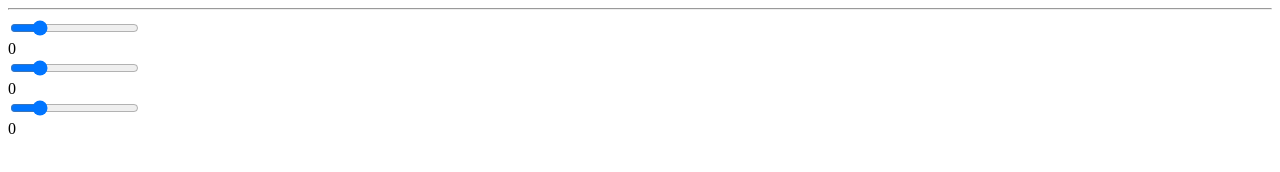
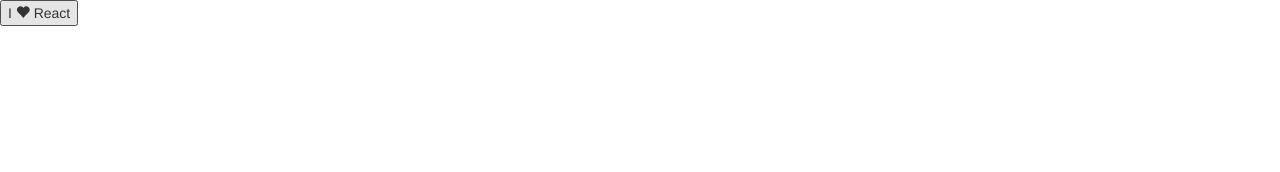
Before and after one commit to mloayzagahona/es6-react-setup, a React app: page / in a window 1280 px wide. Built offline with nearby package versions, Linux system fonts and the light colour scheme.

Commit message:
feat(egghead): Lab for Video 8
https://egghead.io/lessons/react-accessing-child-properties

```diff
--- a/App.js
+++ b/App.js
@@ -1,51 +1,16 @@
 import React from 'react';
-import ReactDOM from 'react-dom';
 
-export default class App extends React.Component{
-  constructor(){
-    super();
-    this.state = {
-      red: 0,
-      green: 0,
-      blue:0
-    };
-    this.update = this.update.bind(this);
-  }
-  update(e) {
-    this.setState({
-      red: ReactDOM.findDOMNode(this.refs.red.refs.inp).value,
-      green: ReactDOM.findDOMNode(this.refs.green.refs.inp).value,
-      blue: ReactDOM.findDOMNode(this.refs.blue.refs.inp).value,
-    });
-  }
-	render() {
-		return(
-       <div>
-       {this.state.txt}
-       <hr/>
-        <Slider ref="red" update={this.update} />
-        {this.state.red}
-        <br />
-        <Slider ref="green" update={this.update} />
-        {this.state.green}
-        <br />
-        <Slider ref="blue" update={this.update} />
-        {this.state.blue}
-        <br />
-      </div>
-    );
+class Button extends React.Component {
+	render () {
+		return <button>I <Heart/> React </button>
 	}
 }
 
-class Slider extends React.Component{
+const Heart = () => <span className="glyphicon glyphicon-heart"></span>
+
+export default class App extends React.Component{
   render() {
-		return(
-        <div>
-        <input ref="inp" type="range"
-          min = "0" max="255"
-          onChange={this.props.update} />
-        </div>
-    );
+  	return <Button>React</Button>;
   }
 }
 
--- a/index.html
+++ b/index.html
@@ -4,7 +4,7 @@
 	<meta charset="utf-8">
 	<meta http-equiv="X-UA-Compatible" content="IE=edge">
 	<title></title>
-	<link rel="stylesheet" href="">
+	<link rel="stylesheet" href="https://maxcdn.bootstrapcdn.com/bootstrap/3.3.7/css/bootstrap.min.css">
 </head>
 <body>
 	<div id="app"></div>
```
